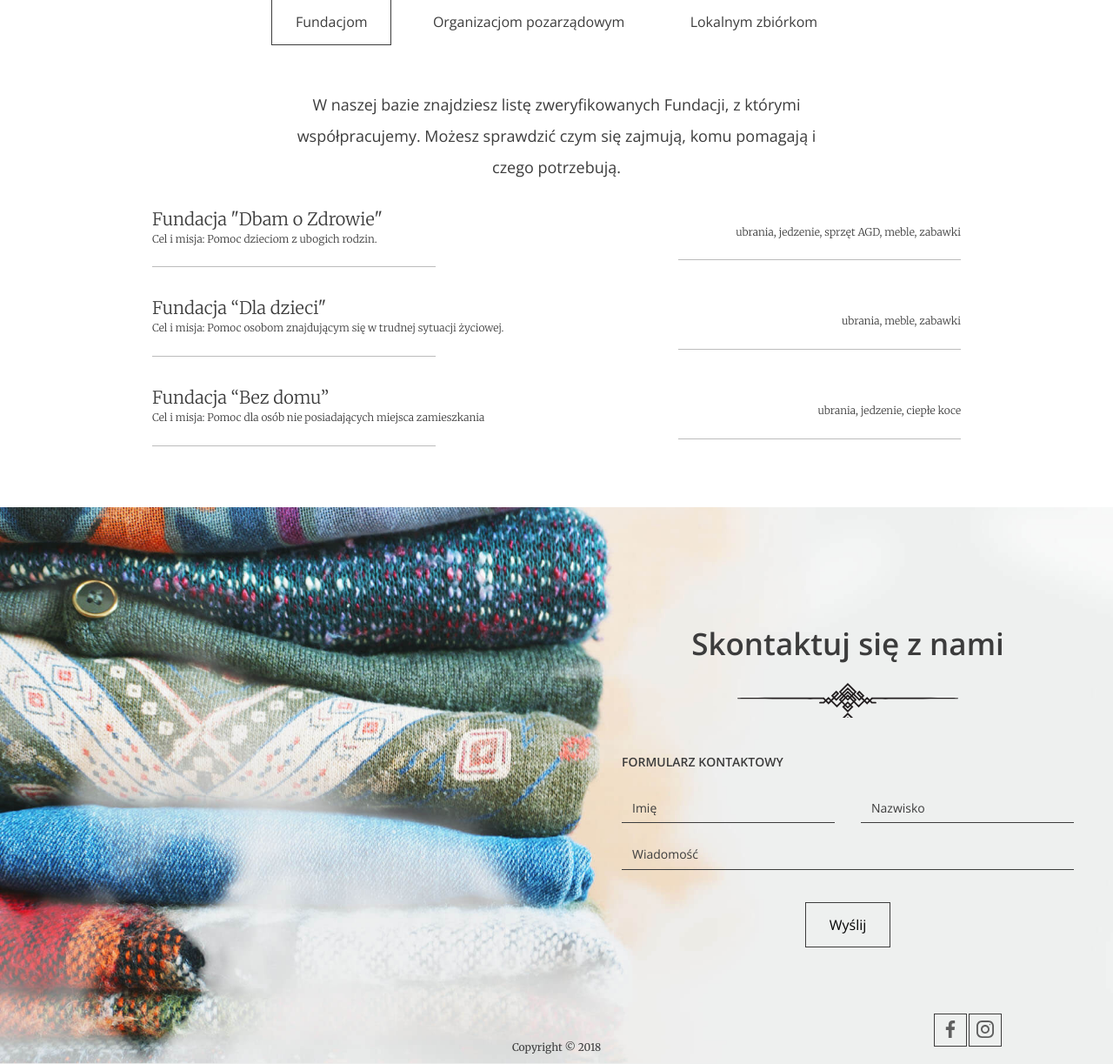
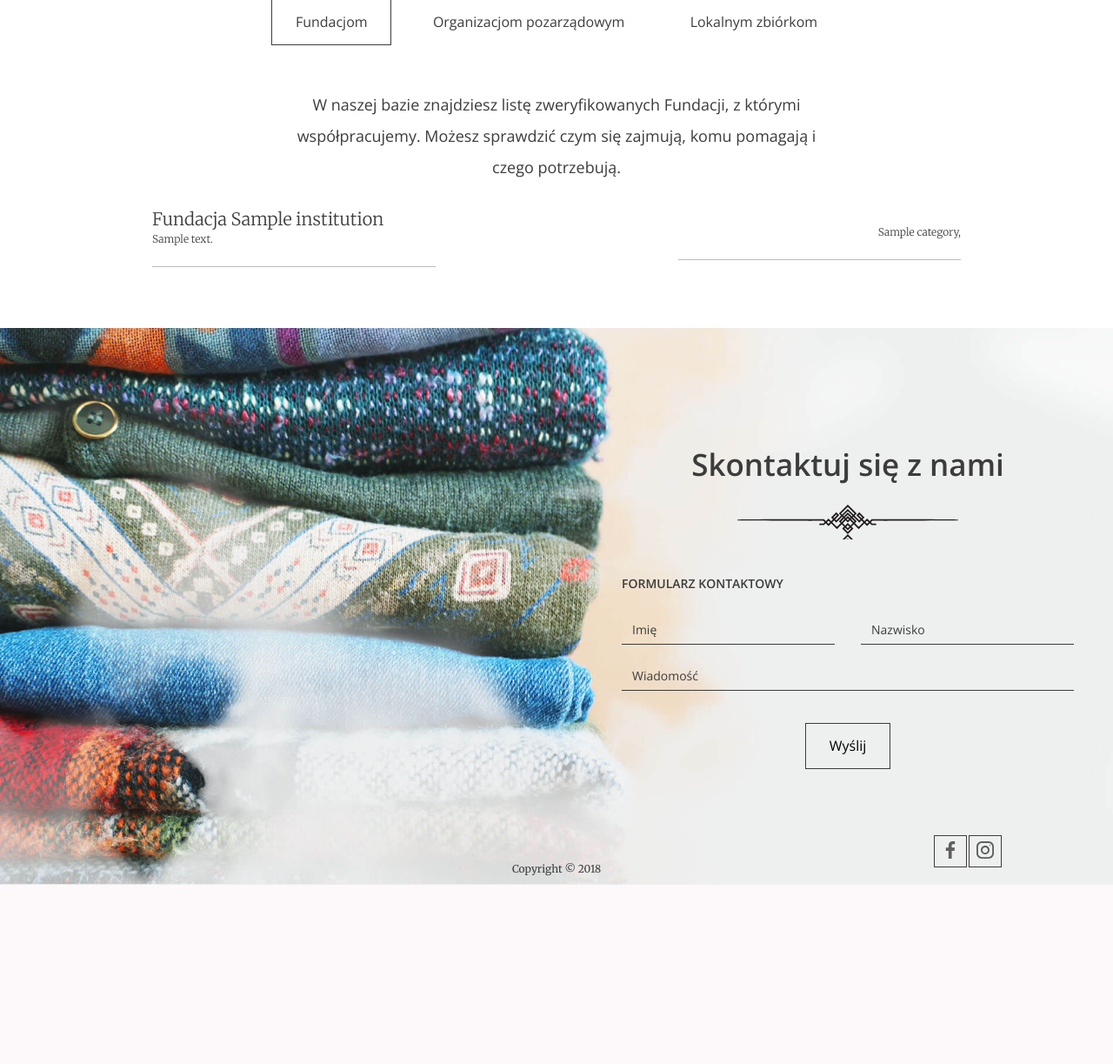
Before and after one commit to Naitsyrk/GiveInGoodHands, a Django app: page / in a window 1280 px wide. Shown: the part 2655-3878 px from the top of the page at 87% size. After the commit the page ends 3672 px from the top, so only its background shows below. Run offline with Django 4.2, Linux system fonts and the light colour scheme; tables that the repository leaves empty hold one stand-in row (values such as "Sample post").

Commit message:
institution list prepared

```diff
--- a/GoodHands/InGoodHandsApp/templates/index.html
+++ b/GoodHands/InGoodHandsApp/templates/index.html
@@ -80,32 +80,19 @@
         <p>W naszej bazie znajdziesz listę zweryfikowanych Fundacji, z którymi współpracujemy. Możesz sprawdzić czym się zajmują, komu pomagają i czego potrzebują.</p>
 
         <ul class="help--slides-items">
+          {% for institution in foundations %}
             <li>
               <div class="col">
-              <div class="title">Fundacja "Dbam o Zdrowie"</div>
-              <div class="subtitle">Cel i misja: Pomoc dzieciom z ubogich rodzin.</div>
+                <div class="title">Fundacja {{institution.name}}</div>
+                <div class="subtitle">{{institution.description}}</div>
               </div>
-
-            <div class="col"><div class="text">ubrania, jedzenie, sprzęt AGD, meble, zabawki</div></div>
+                <div class="col"><div class="text">
+                  {% for category in institution.categories.all%}
+                  {{category.name}},
+                {% endfor %}
+                </div></div>
             </li>
-
-          <li>
-            <div class="col">
-              <div class="title">Fundacja “Dla dzieci"</div>
-              <div class="subtitle">Cel i misja: Pomoc osobom znajdującym się w trudnej sytuacji życiowej.</div>
-            </div>
-
-            <div class="col"><div class="text">ubrania, meble, zabawki</div></div>
-          </li>
-
-          <li>
-            <div class="col">
-              <div class="title">Fundacja “Bez domu”</div>
-              <div class="subtitle">Cel i misja: Pomoc dla osób nie posiadających miejsca zamieszkania</div>
-            </div>
-
-            <div class="col"><div class="text">ubrania, jedzenie, ciepłe koce</div></div>
-          </li>
+          {% endfor %}
         </ul>
         <!-- Pagination
         <ul class="help--slides-pagination">
@@ -124,41 +111,19 @@
           quos suscipit corporis!
         </p>
         <ul class="help--slides-items">
+          {% for institution in non_governmental_organization %}
           <li>
             <div class="col">
-              <div class="title">Organizacja 1</div>
-              <div class="subtitle">Lorem ipsum dolor sit amet consectetur.</div>
+              <div class="title">{{institution.name}}</div>
+              <div class="subtitle">{{institution.description}}</div>
             </div>
-
-            <div class="col"><div class="text">Lorem ipsum dolor sit amet consectetur adipisicing elit.</div></div>
+                <div class="col"><div class="text">
+                  {% for category in institution.categories.all %}
+                  {{category.name}},
+                {% endfor %}
+                </div></div>
           </li>
-
-          <li>
-            <div class="col">
-              <div class="title">Organizacja 2</div>
-              <div class="subtitle">Lorem ipsum dolor sit amet consectetur.</div>
-            </div>
-
-            <div class="col"><div class="text">Lorem ipsum dolor sit amet consectetur adipisicing elit.</div></div>
-          </li>
-
-          <li>
-            <div class="col">
-              <div class="title">Organizacja 3</div>
-              <div class="subtitle">Lorem ipsum dolor sit amet consectetur.</div>
-            </div>
-
-            <div class="col"><div class="text">Lorem ipsum dolor sit amet consectetur adipisicing elit.</div></div>
-          </li>
-
-          <li>
-            <div class="col">
-              <div class="title">Organizacja 4</div>
-              <div class="subtitle">Lorem ipsum dolor sit amet consectetur.</div>
-            </div>
-
-            <div class="col"><div class="text">Lorem ipsum dolor sit amet consectetur adipisicing elit.</div></div>
-          </li>
+          {% endfor %}
         </ul>
 
         <!-- Pagination
@@ -176,23 +141,20 @@
       <div class="help--slides" data-id="3">
         <p>Lorem ipsum dolor sit amet, his ocurreret persequeris ea, ad utinam laudem duo. Verterem adipisci partiendo eos ne, ea his reque quaeque recteque, ne quo lobortis intellegam.</p>
         <ul class="help--slides-items">
+          {% for institution in local_collection %}
             <li>
               <div class="col">
-              <div class="title">Lokalna zbiórka 1</div>
-              <div class="subtitle">Lorem ipsum dolor sit amet consectetur.</div>
+                <div class="title">{{institution.name}}</div>
+                <div class="subtitle">{{institution.description}}</div>
               </div>
 
-            <div class="col"><div class="text">Lorem ipsum dolor sit amet consectetur adipisicing elit.</div></div>
+                <div class="col"><div class="text">
+                  {% for category in institution.categories.all %}
+                  {{category.name}},
+                {% endfor %}
+                </div></div>
             </li>
-
-          <li>
-            <div class="col">
-              <div class="title">Lokalna zbiórka 2</div>
-              <div class="subtitle">Lorem ipsum dolor sit amet consectetur.</div>
-            </div>
-
-            <div class="col"><div class="text">Lorem ipsum dolor sit amet consectetur adipisicing elit.</div></div>
-          </li>
+          {% endfor %}
         </ul>
 
         <!-- Pagination
--- a/GoodHands/InGoodHandsApp/views.py
+++ b/GoodHands/InGoodHandsApp/views.py
@@ -2,7 +2,7 @@ from django.shortcuts import render, redirect
 from django.views import View
 
 # Create your views here.
-from .models import Donation
+from .models import Donation, Institution
 from django.contrib.auth.models import User
 from django.contrib.auth import login, authenticate, logout
 
@@ -21,9 +21,17 @@ class LandingPageView(View):
                 pass
             else:
                 donated_institutions.append(donation.institution)
+        foundations = Institution.objects.filter(type="FA")
+        non_governmental_organization = Institution.objects.filter(type="OP")
+        local_collection = Institution.objects.filter(type="ZL")
         ctx = {
-                'donated_bags_num': donated_bags_num,
-                "donated_institutions_num": len(donated_institutions)
+            'donated_bags_num': donated_bags_num,
+            "donated_institutions_num": len(donated_institutions),
+            "foundations": foundations,
+            "non_governmental_organization": non_governmental_organization,
+            "local_collection": local_collection,
+
+
         }
         if logged_user.is_authenticated:
             ctx['logged_user'] = logged_user
```
Lines whose indentation alone changed are shown as unchanged.
